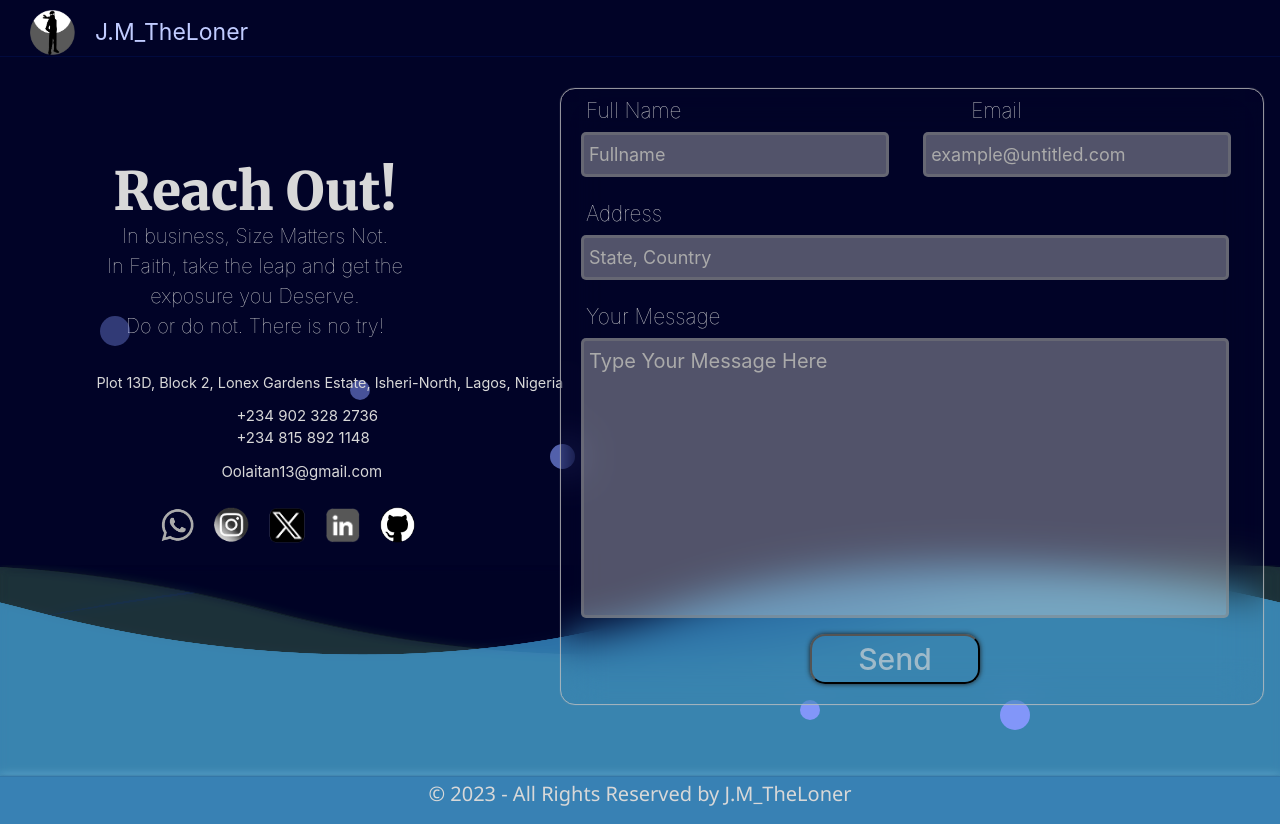
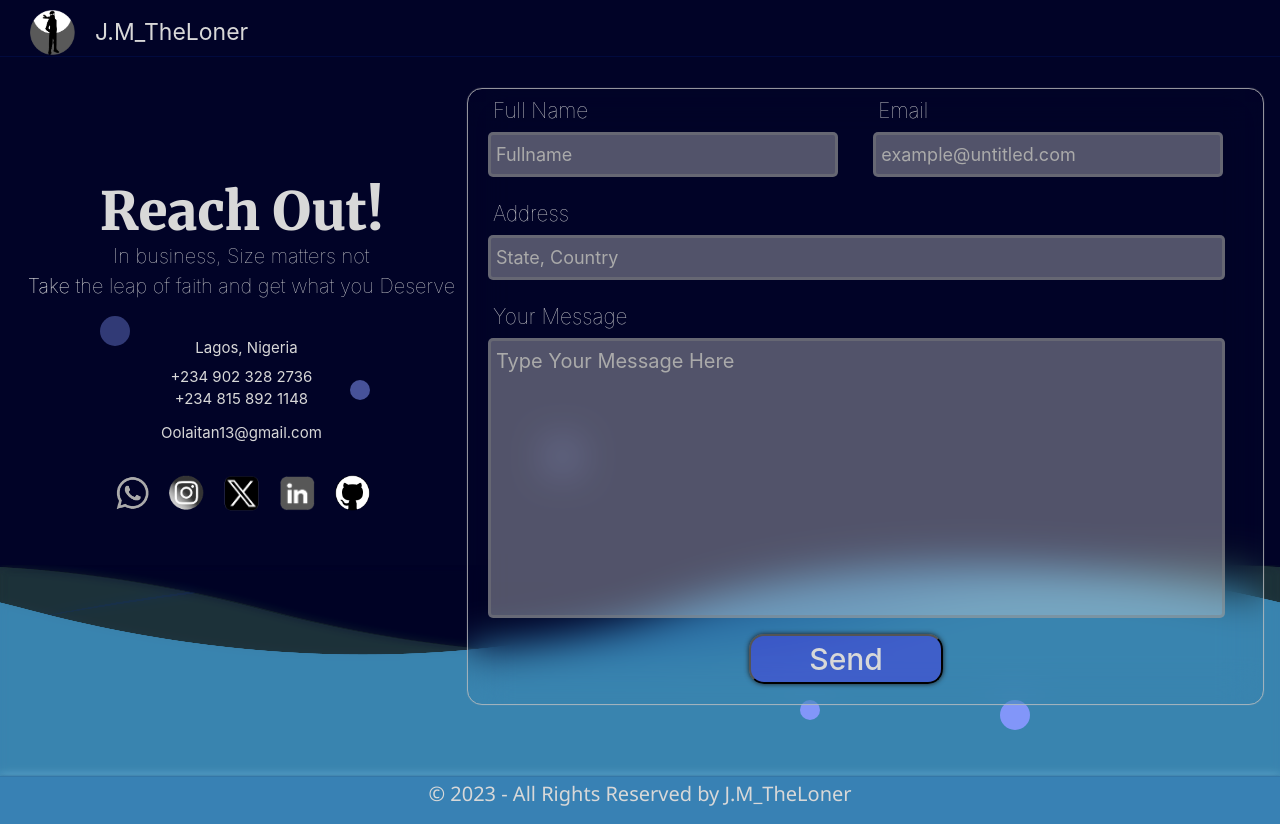
Before and after one commit to JM-TheLoner/Portfolio, a React (Create React App) app: page /contact in a window 1280 px wide. Built offline with nearby package versions, Linux system fonts and the light colour scheme.

Commit message:
restructuring 03/10/25 (Completed PC Screen size)

```diff
--- a/src/components/Contact.js
+++ b/src/components/Contact.js
@@ -6,7 +6,6 @@ import { useEffect, useState, useContext, useRef } from 'react'
 import emailjs from '@emailjs/browser'
 import DataContext from '../context/Datacontext'
 import whatlight from '../Assets/Images/whatsapplight.png'
-import whatdark from '../Assets/Images/whatsappdark.png'
 import insta from '../Assets/Images/insta.png'
 import twitter from '../Assets/Images/twitter.png'
 import github from '../Assets/Images/github.png'
@@ -137,40 +136,29 @@ const Contact = () => {
       <div className='contactleft'>
         <div className='contacttext'>
           <p className={!dark ? 'contacthead' : 'dcontacthead'}>Reach Out!</p>
-          <p className={!dark ? 'contactbody' : 'dcontactbody'}>In business, Size Matters Not.<br/>In Faith, take the leap and get the exposure you Deserve.<br/>Do or do not. There is no try!</p>
+          <p className={!dark ? 'contactbody' : 'dcontactbody'}>In business, Size matters not<br/>Take the leap of faith and get what you Deserve</p>
         </div>
 
-          {/* <img src={lov} className="ogo1" alt="logo" /> */}
-          <figcaption className='ImgTag'>
-            <a
-              className="loc"
-              href="https://maps.app.goo.gl/bLeBW9cEfVpSCGK86"
-              target="_blank"
-              rel="noopener noreferrer"
-              >
         <div className={!dark ? 'holes' : 'dholes'}>
-                <p className='line1'>Plot 13D, Block 2, Lonex Gardens Estate, Isheri-North, Lagos, Nigeria</p>
+          <p className='line1'>Lagos, Nigeria</p>
         </div>
-            </a>
-          </figcaption>
 
-          {/* <img src={phone} className="ogo2" alt="logo" /> */}
-          <figcaption className='ImgTag'>
         <div className={!dark ? 'phone1' : 'dphone1'}>
           <p>
-                +234 902 328 2736
+            <a className={!dark ? 'fromAbove firstPhoneNum' : 'fromAbove dfirstPhoneNum'} href='tel:+234-902-328-2736'>+234 902 328 2736</a>
             <br/>
-                +234 815 892 1148
+            <a className={!dark ? 'fromAbove secondPhoneNum' : 'fromAbove dsecondPhoneNum'} href='tel:+234-815-892-1148'>+234 815 892 1148</a>
           </p>
         </div>
-          </figcaption>
+
         <div>
-          {/* <img src={email} className="ogo3" alt="logo" /> */}
-          <figcaption className='ImgTag'>
-            <p className={!dark ? 'email' : 'demail'}>Oolaitan13@gmail.com</p>
-          </figcaption>
+
+            <p className={!dark ? 'email' : 'demail'}>
+              <a className='fromAbove' href='mailto:oolaitan13@gmail.com'>Oolaitan13@gmail.com</a>
+            </p>
+
         </div>
-        <div>
+
         <div className='contactsamelinesocs'>
           <a
               className="locwhat"
@@ -178,11 +166,7 @@ const Contact = () => {
               target="_blank"
               rel="noopener noreferrer"
             >
-                {!dark ?
-                  <img src={whatdark} className="smlogo" alt="whatdark"/>
-                :
               <img src={whatlight} className="smlogo" alt="whatlight"/>
-                }
             </a>
           <a
               className="locinsta"
@@ -216,7 +200,6 @@ const Contact = () => {
             >
                 <img src={github} className="smlogo" alt="github"/>
             </a>
-          </div>
         </div>
       </div>
 
--- a/src/stylesheets/Contact.css
+++ b/src/stylesheets/Contact.css
@@ -21,14 +21,15 @@
     display: flex;
     transition: 100ms, ease-in-out, 100ms;
 }
-.contacttext{
-  width: 70%;
-}
 .contactleft{
   justify-content: center;
-  margin-top: 5em;
-  width: 50%;
-  margin-left: 3em;
+  margin-top: 8%;
+  width: 40%;
+  margin-left: 0px;
+}
+.contacttext{
+  width: 100%;
+  text-align: center;
 }
 .contacthead{
   text-align: center;
@@ -38,8 +39,18 @@
   color:#d8d8d8;
   cursor: default;
   margin-bottom: -10px;
-  margin-left: 40px;
   transition: 100ms, ease-in-out, 100ms;
+  background: linear-gradient(
+    120deg,
+    rgba(255, 255, 255, 0) 40%,
+    rgba(255, 255, 255, 0.8) 50%,
+    rgba(255, 255, 255, 0) 60%
+  );
+  background-size: 200% 100%;
+  -webkit-background-clip: text;
+  background-clip: text;
+  display: inline-block;
+  animation: shine 3s linear infinite;
 }
 .contactbody{
   text-align: center;
@@ -48,9 +59,7 @@
   font-size: 20px;
   color:#d8d8d8da;
   cursor: default;
-  width: 110%;
   transition: 100ms, ease-in-out, 100ms;
-
     background: linear-gradient(
     120deg,
     rgba(255, 255, 255, 0) 40%,
@@ -71,8 +80,6 @@
   color:#d8d8d8;
   cursor: default;
   margin-bottom: -10px;
-  margin-left: 5%;
-  width: 100%;
   transition: 100ms, ease-in-out, 100ms;
 
       /* color: #fafafaa4; Adjust this color to change intensity/style */
@@ -96,8 +103,18 @@
   font-size: 20px;
   color:#d8d8d8;
   cursor: default;
-  width: 110%;
   transition: 100ms, ease-in-out, 100ms;
+    background: linear-gradient(
+    120deg,
+    rgba(255, 255, 255, 0) 40%,
+    rgba(255, 255, 255, 0.8) 50%,
+    rgba(255, 255, 255, 0) 60%
+  );
+  background-size: 200% 100%;
+  -webkit-background-clip: text;
+  background-clip: text;
+  display: inline-block;
+  animation: shine 3s linear infinite;
 }
 .line1{
   margin-left:10px;
@@ -105,58 +122,33 @@
   cursor: pointer;
 }
 .holes{
+  text-align: center;
   color:#000000;
-  font-size: 1.2em;
+  font-size: 15px;
   color:#d8d8d8;
   /* font-family: 'Merriweather'; */
   position: relative;
-  bottom: 15px;
+  margin-top: 20px;
   transition: 100ms, ease-in-out, 100ms;
 }
 .dholes{
-  font-size: 1.2em;
+  text-align: center;
+  font-size: 15px;
   color:#d8d8d8;
   /* font-family: 'Merriweather'; */
   position: relative;
-  bottom: 15px;
+  margin-top: 20px;
   transition: 100ms, ease-in-out, 100ms;
 }
 .contactsameline{
   display: flex;
 }
-.holes:hover,
-.holes:focus{
-  color: #734cff;
-  text-decoration: underline;
-}
-.dholes:hover,
-.dholes:focus{
-  color: #e7e1fc;
-  text-decoration: underline;
-}
-.ogo1 {
-  height: 5vmin;
-  pointer-events: none;
-  cursor: pointer;
-  margin-top: 15px;
-}
-.ImgTag{
-  font-size:20px;
-  font-weight: 400;
-  margin-left: 2.5%;
-}
-.ogo2 {
-  height: 5vmin;
-  pointer-events: none;
-  position: relative;
-  left: 145px;
-  top: 0px;
-}
+
 .phone1{
   /* font-family: 'Merriweather';   */
   position: relative;
-  bottom: 20px;
-  left: 160px;
+  bottom: 10px;
+  text-align: center;
   font-size: 15px;
   color:#d8d8d8;
   transition: 100ms, ease-in-out, 100ms;
@@ -164,26 +156,19 @@
 .dphone1{
   /* font-family: 'Merriweather';   */
   position: relative;
-  bottom: 20px;
-  left: 160px;
+  bottom: 10px;
+  text-align: center;
   font-size: 15px;
   color:#d8d8d8;
   transition: 100ms, ease-in-out, 100ms;
-}
-.ogo3 {
-  height: 9.5vmin;
-  pointer-events: none;
-  position: relative;
-  bottom: 35px;
-  left: 105px;
 }
 .email{
   /* font-family:'Merriweather'; */
   font-size: 15px;
   color:#d8d8d8;
   position: relative;
-  bottom: 25px;
-  left: 145px;
+  bottom: 15px;
+  text-align: center;
   transition: 100ms, ease-in-out, 100ms;
 }
 .demail{
@@ -191,22 +176,34 @@
   font-size: 15px;
   color:#d8d8d8;
   position: relative;
-  bottom: 25px;
-  left: 145px;
+  bottom: 15px;
+  text-align: center;
   transition: 100ms, ease-in-out, 100ms;
 }
+.demail:hover,
+.dfirstPhoneNum:hover,
+.dsecondPhoneNum:hover{
+  color: #9caeff;
+  text-decoration: underline;
+}
+.email:hover,
+.firstPhoneNum:hover,
+.secondPhoneNum:hover{
+  color: #130069;
+  text-decoration: underline;
+}
+.fromAbove{
+  color: inherit;
+}
 .contactsamelinesocs{
-  width: 100%;
   display: flex;
   position: relative;
-  bottom: 30px;
-  left: 17%;
+  justify-content: center;
 }
 .smlogo{
   height: 4.5vmin;
   pointer-events: none;
-  position: relative;
-  margin-bottom: -15px;
+  margin: 0 10px;
 }
 .contactwrapper{
   margin-top: 1em;
@@ -612,15 +609,13 @@
   color:#000000;
   cursor: pointer;
   text-decoration: none;
-  position: relative;
-  left: 10px;
-  top:10px;
   filter: grayscale(100%);
   transition: ease-in-out 100ms;
 }
 .locwhat:hover{
   filter: grayscale(0%);
-  transform: scale(1.1);
+  transform:scale(1.2);
+  transform: translateY(-5px);
   margin: 0px 3px;
 }
 .locinsta{
@@ -628,15 +623,13 @@
   color:#000000;
   cursor: pointer;
   text-decoration: none;
-  position: relative;
-  left: 30px;
-  top:10px;
   filter: grayscale(100%);
   transition: ease-in-out 100ms;
 }
 .locinsta:hover{
   filter: grayscale(0%);
-  transform: scale(1.1);
+  transform:scale(1.2);
+  transform: translateY(-5px);
   margin: 0px 3px;
 }
 .loctwitter{
@@ -644,15 +637,13 @@
   color:#000000;
   cursor: pointer;
   text-decoration: none;
-  position: relative;
-  left: 50px;
-  top:10px;
   filter: grayscale(100%);
   transition: ease-in-out 100ms;
 }
 .loctwitter:hover{
   filter: grayscale(0%);
-  transform: scale(1.1);
+  transform:scale(1.2);
+  transform: translateY(-5px);
   margin: 0px 3px;
 }
 .loclinkedin{
@@ -660,15 +651,13 @@
   color:#000000;
   cursor: pointer;
   text-decoration: none;
-  position: relative;
-  left: 70px;
-  top:10px;
   filter: grayscale(100%);
   transition: ease-in-out 100ms;
 }
 .loclinkedin:hover{
   filter: grayscale(0%);
-  transform: scale(1.1);
+  transform:scale(1.2);
+  transform: translateY(-5px);
   margin: 0px 3px;
 }
 .locgithub{
@@ -676,15 +665,13 @@
   color:#000000;
   cursor: pointer;
   text-decoration: none;
-  position: relative;
-  left: 90px;
-  top:10px;
   filter: grayscale(100%);
   transition: ease-in-out 100ms;
 }
 .locgithub:hover{
   filter: grayscale(0%);
-  transform: scale(1.1);
+  transform:scale(1.2);
+  transform: translateY(-5px);
   margin: 0px 3px;
 }
 .contactbutton{
@@ -692,34 +679,20 @@
   width: 25%;
   height: 50px;
   background: #4c1cfa2a;
-  border-radius: 05px;
+  border-radius: 15px;
   box-shadow: 0 0 10px rgb(29, 29, 29);
   cursor: pointer;
   /* color: #000000; */
-  font-weight: 700;
+  font-weight: 500;
   font-size:30px;
-  font-family:'Merriweather';
+  /* font-family:'Merriweather'; */
   transition: 100ms ease-in-out 100ms;
-
-  color: #ffffffb9; /* Adjust this color to change intensity/style */
-  background: linear-gradient(
-    120deg,
-    rgba(255, 255, 255, 0) 40%,
-    rgba(255, 255, 255, 0.911) 50%,
-    rgba(255, 255, 255, 0) 60%
-  );
-  background-size: 200% 100%;
-  -webkit-background-clip: text;
-  background-clip: text;
-  display: inline-block;
-  animation: shine 3s linear infinite;
-    /* font-family:'Times New Roman', Times, serif; */
-    transition: 100ms, ease-in-out, 100ms;
+  color: #ffffffb9;
 }
 
 .contactbutton:hover{
-    background: #5869ff;
-    /* color: #14005e; */
+    /* background: #5869ff; */
+    color: #0a002e;
     background: #d9cfff;
     transition: 100ms, ease-in-out, 100ms;
 }
@@ -727,7 +700,7 @@
   margin-left: 35%;
   width: 25%;
   height: 50px;
-  background: #4c1cfa2a;
+  background: #4c1cfa59;
   border-radius: 15px;
   box-shadow: 0 0 5px rgb(29, 29, 29);
   cursor: pointer;
@@ -736,21 +709,6 @@
   font-size:30px;
   /* font-family:'Merriweather'; */
   transition: 100ms ease-in-out 100ms;
-
-  color: #d8d8d8a4; /* Adjust this color to change intensity/style */
-  background: linear-gradient(
-    120deg,
-    rgba(255, 255, 255, 0) 40%,
-    rgba(255, 255, 255, 0.911) 50%,
-    rgba(255, 255, 255, 0) 60%
-  );
-  background-size: 200% 100%;
-  -webkit-background-clip: text;
-  background-clip: text;
-  display: inline-block;
-  animation: shine 3s linear infinite;
-    /* font-family:'Times New Roman', Times, serif; */
-    transition: 100ms, ease-in-out, 100ms;
 }
 
 .dcontactbutton:hover{
--- a/src/stylesheets/Header.css
+++ b/src/stylesheets/Header.css
@@ -197,7 +197,7 @@
   position: relative;
   bottom:0px;
   right: 20px;
-  color: #c1ccff;
+  color: #d8d8d8;
   transition: 100ms ease-in-out 100ms;
 }
 .appbtn{
@@ -278,8 +278,10 @@
   color: #d8d8d8;
 }
 .homepos:hover{
-  color: #14005e;
-  cursor: pointer;
+  color: #130069;
+  cursor: pointer;
+  font-weight: 500;
+  transition: 50ms ease-in-out 50ms;
 }
 .portpos{
   /* font-family:'Franklin Gothic Medium', 'Arial Narrow', Arial, sans-serif; */
@@ -290,8 +292,10 @@
   color: #d8d8d8;
 }
 .portpos:hover{
-  color: #14005e;
-  cursor: pointer;
+  color: #130069;
+  cursor: pointer;
+  font-weight: 500;
+  transition: 50ms ease-in-out 50ms;
 }
 .aboutpos{
   /* font-family:'Franklin Gothic Medium', 'Arial Narrow', Arial, sans-serif; */
@@ -302,8 +306,10 @@
   color: #d8d8d8;
 }
 .aboutpos:hover{
-  color: #14005e;
-  cursor: pointer;
+  color: #130069;
+  cursor: pointer;
+  font-weight: 500;
+  transition: 50ms ease-in-out 50ms;
 }
 .contpos{
   /* font-family:'Franklin Gothic Medium', 'Arial Narrow', Arial, sans-serif; */
@@ -314,8 +320,10 @@
   color: #d8d8d8;
 }
 .contpos:hover{
-  color: #14005e;
-  cursor: pointer;
+  color: #130069;
+  cursor: pointer;
+  font-weight: 500;
+  transition: 50ms ease-in-out 50ms;
 }
 
 .dhomepos{
@@ -324,11 +332,12 @@
   position: relative;
   top: 20px;
   left: 20px;
-  color: #acbbff;
+  color: #d8d8d8;
 }
 .dhomepos:hover{
-  color: #fff1f1;
-  cursor: pointer;
+  color: #9caeff;
+  cursor: pointer;
+  font-weight: 500;
   transition: 50ms ease-in-out 50ms;
 }
 .dportpos{
@@ -337,11 +346,12 @@
   position: relative;
   top: 20px;
   left: 40px;
-  color: #acbbff;
+  color: #d8d8d8;
 }
 .dportpos:hover{
-  color: #fff1f1;
-  cursor: pointer;
+  color: #9caeff;
+  cursor: pointer;
+  font-weight: 500;
   transition: 50ms ease-in-out 50ms;
 }
 .daboutpos{
@@ -350,11 +360,12 @@
   position: relative;
   top: 20px;
   left: 40px;
-  color: #acbbff;
+  color: #d8d8d8;
 }
 .daboutpos:hover{
-  color: #fff1f1;
-  cursor: pointer;
+  color: #9caeff;
+  cursor: pointer;
+  font-weight: 500;
   transition: 50ms ease-in-out 50ms;
 }
 .dcontpos{
@@ -363,11 +374,12 @@
   position: relative;
   top: 20px;
   left: 60px;
-  color: #acbbff;
+  color: #d8d8d8;
 }
 .dcontpos:hover{
-  color: #fff1f1;
-  cursor: pointer;
+  color: #9caeff;
+  cursor: pointer;
+  font-weight: 500;
   transition: 50ms ease-in-out 50ms;
 }
 
```
Also changed, not shown: src/components/Portfolio.js (+7 -5 lines), src/stylesheets/Home.css (+11 -9 lines), src/stylesheets/Portfolio.css (+12 -9 lines), src/components/Home.js (indentation only). Lines whose indentation alone changed are shown as unchanged.
